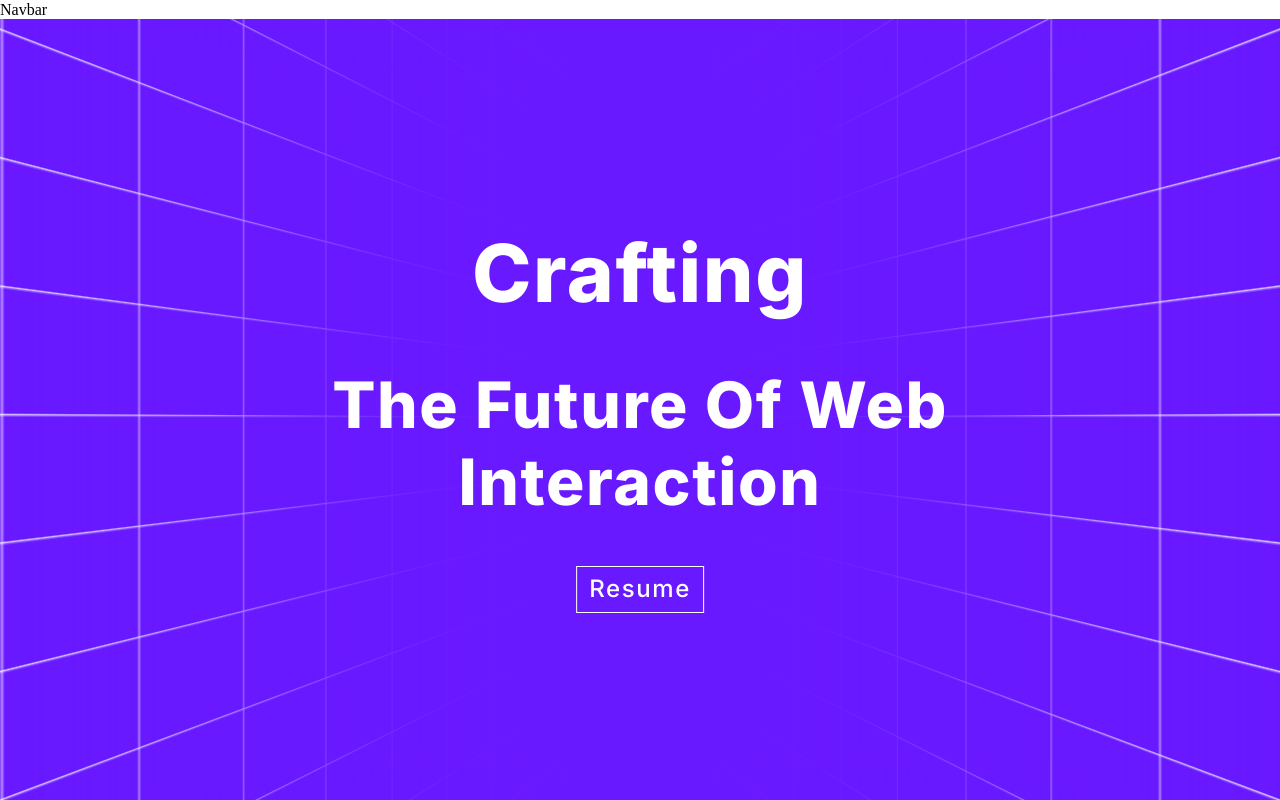
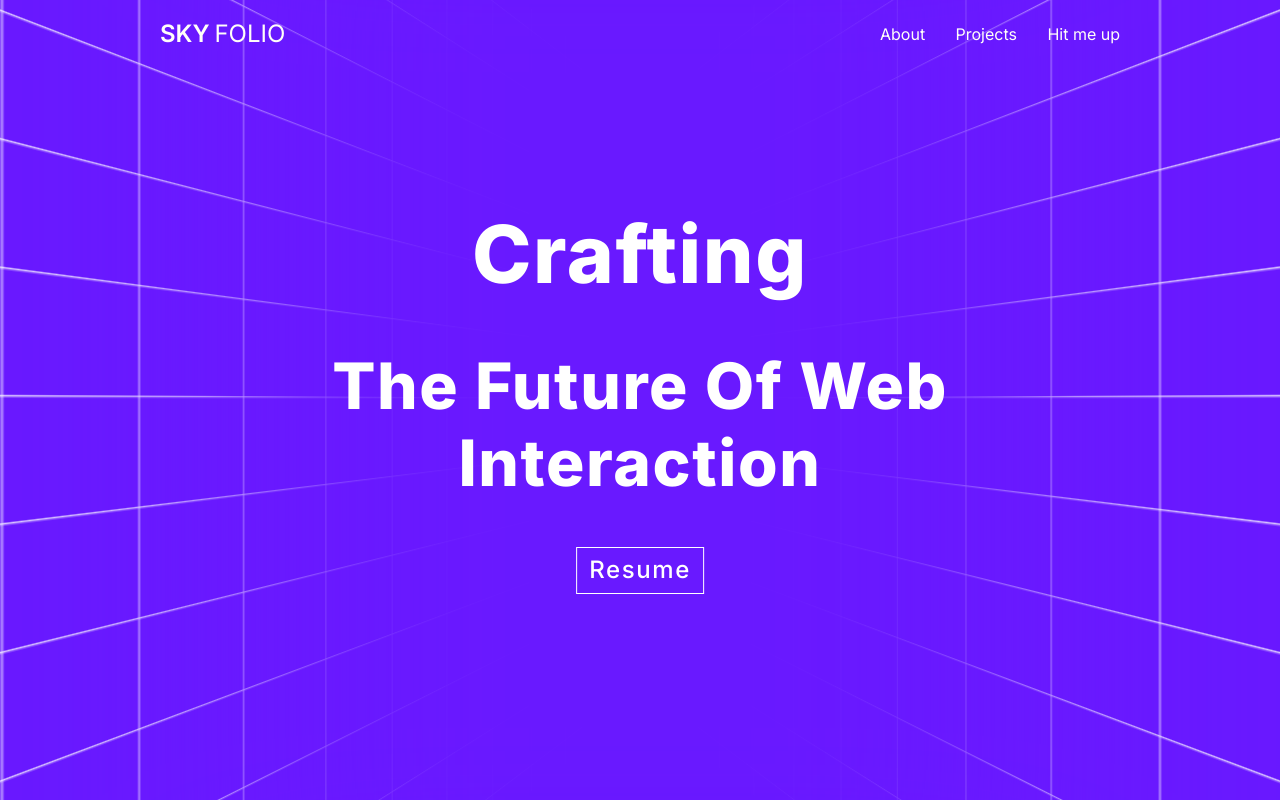
Before and after one commit to Akash-cloud001/sky-Folio, a React (Vite) app: page / in a window 1280 px wide. Shown: the top 800 px of the page. Built offline with nearby package versions, Linux system fonts and the light colour scheme.

Commit message:
navBarCreated

```diff
--- a/src/components/Home/Home.jsx
+++ b/src/components/Home/Home.jsx
@@ -1,13 +1,63 @@
-import React, { useEffect } from 'react';
+import React, { useEffect, useRef, useState } from 'react';
 import styles from './Home.module.css';
 import Hero from '../Hero/Hero';
 import Aboutme from '../Aboutme/Aboutme';
 import Navbar from '../Navbar/Navbar';
 const Home = () => {
+  const [children, setChildren] = useState([]);
+  const homeRef = useRef({
+    background : '',
+    about : false,
+    project : false,
+    contactMe : false
+  })
+
+  useEffect(()=>{
+    const onScroll = (event)=>{
+
+      const childArr = event?.target.children[0].children[1].children[0].children[0].children;
+      const temp  = [];
+      for(let i=0 ; i<childArr.length; i++){
+           temp.push({
+          clientHeight : childArr[i].clientHeight,
+           clientWidth : childArr[i].clientWidth,
+           offsetHeight : childArr[i].offsetHeight,
+           offsetWidth : childArr[i].offsetWidth
+          });
+      }
+      setChildren(temp);
+      // to set Nav Background
+      if(window.scrollY >= (temp[0].clientHeight * 3)){
+        homeRef.current.background = 'rgba(0,0,0,0.5)';
+      }else{
+        homeRef.current.background = 'transparent';
+      }
+
+      //to active navLinks as per the scroll
+      let gaps = [temp[1].clientHeight - 20, temp[1].clientHeight + temp[2].clientHeight - 20];
+      if(window.scrollY > gaps[0] && window.scrollY < gaps[1]){
+        homeRef.current.about = true;
+      }else{
+        homeRef.current.about = false;
+      }
+
+    };
+
+    window.addEventListener('scroll', onScroll, {passive: true});
+
+    return()=>{
+      window.removeEventListener('scroll', onScroll)
+    }
+  });
 
   return (
-    <section className={styles.home}>
-        <Navbar />
+    <section className={styles.home} ref={homeRef}>
+        <Navbar
+        color = {homeRef.current.background}
+        isAbout = {homeRef.current.about}
+        isProject = {homeRef.current.project}
+        isContact = {homeRef.current.contactMe}
+        />
         <Hero />
         <Aboutme />
     </section>
--- a/src/components/Home/Home.module.css
+++ b/src/components/Home/Home.module.css
@@ -2,4 +2,5 @@
     height: auto;
     width: 100%;
     overflow: hidden;
+    position: relative;
 }
--- a/src/components/Navbar/Navbar.jsx
+++ b/src/components/Navbar/Navbar.jsx
@@ -1,8 +1,29 @@
 import React from 'react';
+import styles from './Navbar.module.css';
 
-const Navbar = () => {
+const Navbar = (props) => {
+  const { color, isAbout, isProject, isContact } = props;
+  const style = {
+    background : color,
+    transition : 'background 250ms ease-in-out'
+  }
   return (
-    <div>Navbar</div>
+    <nav className={styles.nav} style={style}>
+      <div className={styles.brandName}>
+          <span>SKY</span><span>FOLIO</span>
+      </div>
+      <ul className={styles.navUl}>
+        <li className={`${styles.navLi} ${isAbout?styles.liAnim:''}`}>
+            About
+        </li>
+        <li className={`${styles.navLi} ${isProject?styles.liAnim:''}`}>
+            Projects
+        </li>
+        <li className={`${styles.navLi} ${isContact?styles.liAnim:''}`}>
+            Hit me up
+        </li>
+      </ul>
+    </nav>
   )
 }
 
--- a/src/components/Navbar/Navbar.module.css
+++ b/src/components/Navbar/Navbar.module.css
@@ -0,0 +1,52 @@
+.nav{
+    font-family: var(--ff-inter);
+    color: var(--c-white);
+    display: flex;
+    width: 100%;
+    justify-content: space-between;
+    align-items: center;
+    padding: var(--p-20) 10rem;
+    position: fixed;
+    z-index: 100;
+}
+
+
+.brandName > span:nth-child(1){
+    font-size: x-large;
+    font-weight: 600;
+    margin-right: 0.3rem;
+}
+.brandName > span:nth-child(2){
+    font-size: x-large;
+    font-weight: 400;
+
+}
+.navUl{
+    display: flex;
+    width: 25%;
+    justify-content: space-between;
+}
+.navLi{
+    position: relative;
+}
+.liAnim::after{
+    content: '';
+    position: absolute;
+    display: inline-block;
+    height: 3px;
+    width: 0%;
+    background: var(--c-white);
+    bottom: -5px;
+    left: 0;
+    animation: liAnima 100ms ease-in-out  forwards;
+}
+
+
+@keyframes liAnima {
+    0%{
+        width: 0%;
+    }
+    100%{
+        width: 100%;
+    }
+}
--- a/src/index.css
+++ b/src/index.css
@@ -50,6 +50,9 @@ button{
   height: fit-content;
   background: transparent;
 }
+ul{
+  list-style: none;
+}
 /*
 @media ( max-width : 1199.98px){
 
```
